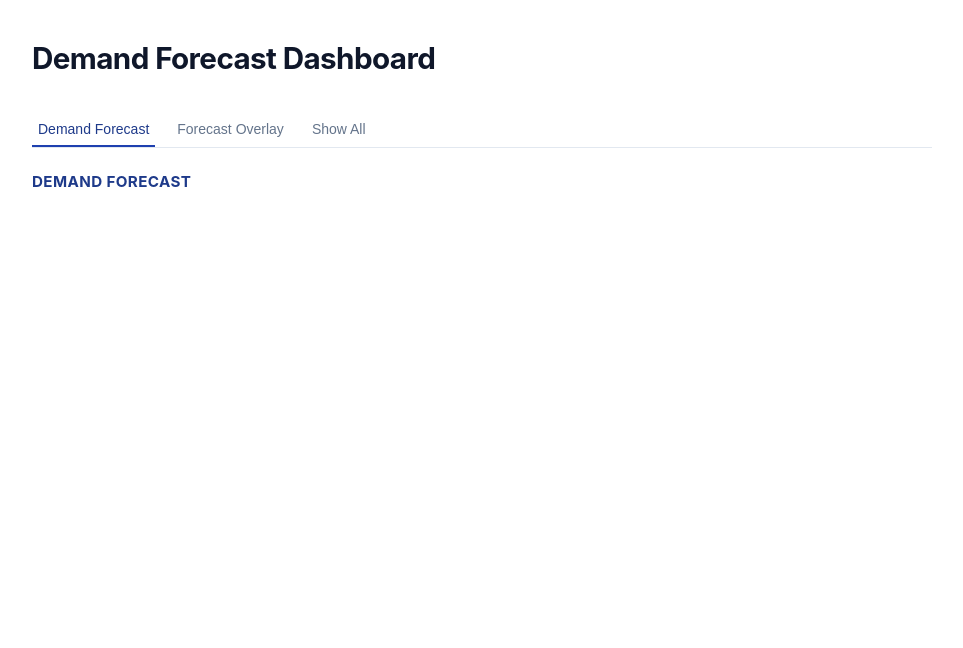
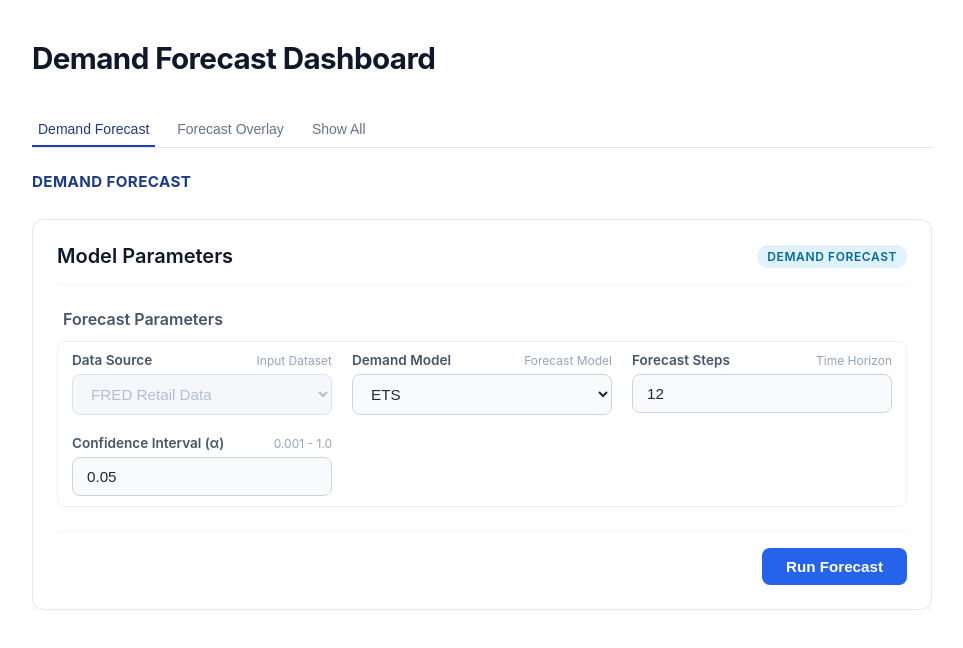
Before and after one commit to christopherdgibson/demand-forecasting-dashboard, a React (Vite) app: page / in a window 1280 px wide. Shown: the top 648 px of the page, without its empty margins (158-1121 px from the left). Built offline with nearby package versions, Linux system fonts and the light colour scheme.

Commit message:
Adjust frontend loading layout #demand-dash

```diff
--- a/src/App/index.tsx
+++ b/src/App/index.tsx
@@ -2,12 +2,13 @@ import { useEffect, useState } from 'react';
 import { Controls } from '../components/Controls';
 import { ForecastChart } from '../components/ForecastChart';
 import { ForecastOverlayChart } from '../components/ForecastOverlayChart';
-import { MetricsCard } from '../components/MetricsCard';
+import { Metrics } from '../components/MetricsCard';
 import { usePyodide } from '../hooks/usePyodide';
 import { usePyodideWorker } from '../hooks/usePyodideWorker';
 import { roundNumber } from '../utils/numberUtils';
 
 import './styles.css'
+import chartStyles from '../components/ForecastChart/ForecastChart.module.css';
 
 import type { DemandProps, ForecastInputs, ForecastProps, ForecastResults, ModelMetrics, ModelType } from '../types';
 
@@ -102,17 +103,14 @@ export default function App() {
     <div className={'app-container'}>
       <h1 className={'title'}>Demand Forecast Dashboard</h1>
 
-      {isLoading
-          ? (
+      {isLoading && (
         <div className={'loading-container'}>
           <h2 className={'loading-title'}>Loading Python Environment...</h2>
           <p className={'loading-text'}>Downloading Pyodide WASM runtime into browser.</p>
         </div>
-          ) : (
-            <>
-              {metrics && (
-                <MetricsCard metrics={metrics} />
       )}
+
+      <Metrics metrics={metrics} />
 
       <div className={`${activeTab}`}>
         {/* Tab Navigation */}
@@ -140,6 +138,17 @@ export default function App() {
         {/* Tab 1: Demand Forecast */}
         <div className='active-forecast'>
             <h2 className="section-heading">Demand Forecast</h2>
+            <div className={chartStyles.chartCard}>
+              <Controls
+                inputs={inputs}
+                modelType={selectedModel}
+                onModelChange={handleModelChange}
+                onDatasetChange={runForecast}
+                onForecastChange={handleForecastChange}
+                onRunForecast={handleRun}
+                isRunning={isRunning}
+                isLoading={isLoading}
+              />
               {data && (
                 <ForecastChart
                   chartData={data}
@@ -151,19 +160,9 @@ export default function App() {
                   formatType={"currency"}
                   xLabel={'Date'}
                   yLabel={'Demand'}
-                      controlPanel={
-                        <Controls
-                          inputs={inputs}
-                          modelType={selectedModel}
-                          onModelChange={handleModelChange}
-                          onDatasetChange={runForecast}
-                          onForecastChange={handleForecastChange}
-                          onRunForecast={handleRun}
-                          isRunning={isRunning}
-                        />
-                      }
                 />
               )}
+            </div>
         </div>
 
         {/* Tab 2: Forecast Overlay */}
@@ -183,9 +182,6 @@ export default function App() {
             )}
         </div>
       </div>
-            </>
-          )
-        }
     </div>
   );
 }
--- a/src/App/styles.css
+++ b/src/App/styles.css
@@ -41,7 +41,7 @@
   padding: 60px 20px;
   text-align: center;
   max-width: 500px;
-  margin: 40px auto 0 auto;
+  margin: 40px auto;
   background: #ffffff;
   border-radius: 12px;
   border: 1px solid #e2e8f0;
--- a/src/components/Controls/index.tsx
+++ b/src/components/Controls/index.tsx
@@ -4,7 +4,7 @@ import { roundNumber } from '../../utils/numberUtils';
 import styles from './Controls.module.css';
 import type {CardInputs, ControlsBase, ForecastProps, ModelType } from '../../types';
 
-interface ControlsProps {
+interface ControlsProps extends ControlsBase {
   inputs: ForecastProps;
   modelType: ModelType;
   onModelChange: (updatedParams: ModelType) => void;
@@ -13,7 +13,6 @@ interface ControlsProps {
   onRunForecast?: () => void;
   badgeLabel?: string;
   stepLabel?: string;
-  isRunning: boolean;
 }
 
 interface ControlCardProps<T> extends ControlsBase {
@@ -51,7 +50,7 @@ function checkBoundsViolation<T>({card, field, value, boundsCallbacks, triggerFl
     return false;
 };
 
-export function ControlCard<T,>({card, inputKey, value, updateDemandConfig, boundsCallbacks, triggerFlag, isRunning}: ControlCardProps<T>) {
+export function ControlCard<T,>({card, inputKey, value, updateDemandConfig, boundsCallbacks, triggerFlag, isRunning, isLoading}: ControlCardProps<T>) {
     const [localValue, setLocalValue] = useState<string>(String(value));
 
     // Sync local state if parent value changes externally
@@ -92,7 +91,7 @@ export function ControlCard<T,>({card, inputKey, value, updateDemandConfig, boun
                 className={styles.input}
                 step={card.step}
                 value={localValue}
-                disabled={isRunning}
+                disabled={isRunning || isLoading}
                 onChange={handleChange}
                 onBlur={handleBlur}
             />
@@ -100,7 +99,7 @@ export function ControlCard<T,>({card, inputKey, value, updateDemandConfig, boun
     );
 }
 
-export function Controls({inputs, modelType, onModelChange, onDatasetChange, onForecastChange, onRunForecast, badgeLabel = "Demand Forecast", stepLabel = "Forecast Steps", isRunning}: ControlsProps) {
+export function Controls({inputs, modelType, onModelChange, onDatasetChange, onForecastChange, onRunForecast, badgeLabel = "Demand Forecast", stepLabel = "Forecast Steps", isRunning, isLoading}: ControlsProps) {
   const handleInputsChange = <F extends keyof ForecastProps> (
     field: F,
     value: ForecastProps[F],
@@ -141,7 +140,7 @@ export function Controls({inputs, modelType, onModelChange, onDatasetChange, onF
             <select
               className={styles.input}
               value={inputs.filepath}
-              // disabled={isRunning}
+              // disabled={isRunning || isLoading}
               disabled={true}
               onChange={(e) => handleInputsChange('filepath', e.target.value)}
             >
@@ -161,7 +160,7 @@ export function Controls({inputs, modelType, onModelChange, onDatasetChange, onF
           <select
             className={styles.input}
             value={modelType}
-            disabled={isRunning}
+            disabled={isRunning || isLoading}
             onChange={(e) => onModelChange(e.target.value as ModelType)}
           >
             <option value="ets">ETS</option>
@@ -182,7 +181,7 @@ export function Controls({inputs, modelType, onModelChange, onDatasetChange, onF
               className={styles.input}
               min={1}
               value={inputs.steps}
-              disabled={isRunning}
+              disabled={isRunning || isLoading}
               onChange={(e) => handleInputsChange('steps', Number(e.target.value), 1)}
             />
           </div>
@@ -200,7 +199,7 @@ export function Controls({inputs, modelType, onModelChange, onDatasetChange, onF
             max={1.0}
             step={0.01}
             value={inputs.alpha}
-            disabled={isRunning}
+            disabled={isRunning || isLoading}
             onChange={(e) => handleInputsChange('alpha', Number(e.target.value), 0)}
           />
         </div>
@@ -212,7 +211,7 @@ export function Controls({inputs, modelType, onModelChange, onDatasetChange, onF
           <button
             className={styles.primaryButton}
             onClick={onRunForecast}
-            disabled={isRunning}
+            disabled={isRunning || isLoading}
           >
             {isRunning ? 'Running Forecast...' : 'Run Forecast'}
           </button>
--- a/src/components/MetricsCard.tsx
+++ b/src/components/MetricsCard.tsx
@@ -7,8 +7,28 @@ interface MetricsCardProps {
   metrics: ModelMetrics | null;
 }
 
-export function MetricsCard({ metrics }: MetricsCardProps) {
+export function Metrics({ metrics }: MetricsCardProps) {
   if (!metrics) return null;
+
+  return (
+    <div className={'metrics-container'}>
+      <h2 className={'section-heading'}>Model Fit Metrics</h2>
+      <MetricsCard metrics={metrics}/>
+    </div>
+  );
+}
+
+
+function MetricsCard({ metrics }: MetricsCardProps) {
+  if (!metrics) return null;
+  // if (!metrics) {
+  //   metrics = {
+  //     aic: null,
+  //     bic: null,
+  //     mape: null,
+  //     rmse: null
+  //   }
+  // }
 
   return (
     <div className={'metrics-grid'}>
--- a/src/utils/numberUtils.ts
+++ b/src/utils/numberUtils.ts
@@ -3,7 +3,7 @@ export function roundNumber(input: number, digits: number): number {
     return Math.round(input*precision)/precision;
 }
 
-export function formatNumber(value: number) {
+export function formatNumber(value: number | null) {
     if (typeof value !== 'number') return null;
     return numberFormatter.format(value);
 }
@@ -14,7 +14,7 @@ const numberFormatter = new Intl.NumberFormat('en-UK', {
     maximumFractionDigits: 2,
 });
 
-export function formatPercentage(value: number) {
+export function formatPercentage(value: number | null) {
     if (typeof value !== 'number') return null;
   return percentageFormatter.format(value);
 }
```
Also changed, not shown: src/types.ts (+5 -4 lines). Lines whose indentation alone changed are shown as unchanged.
